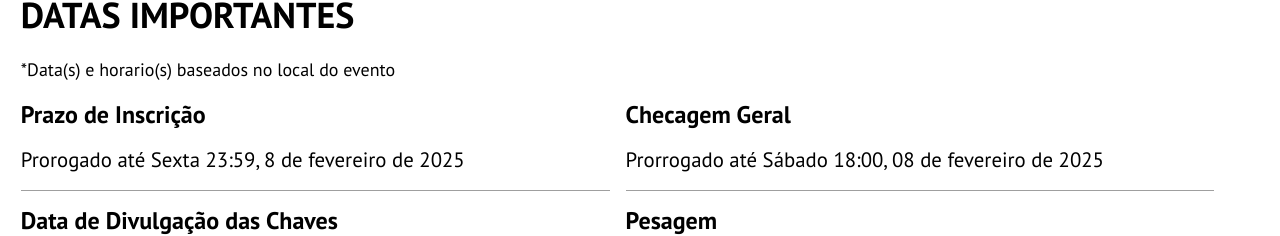
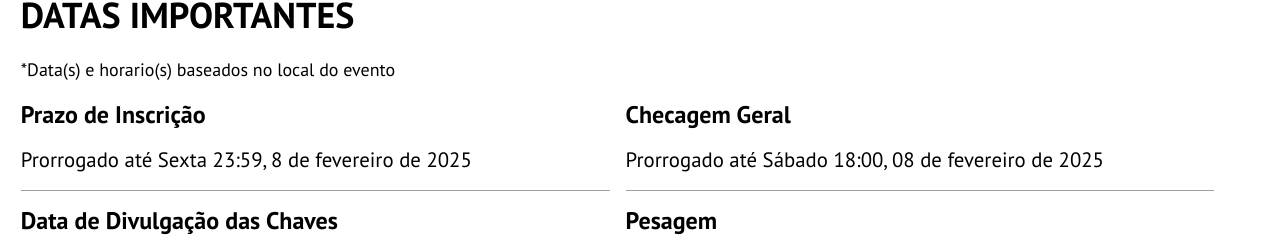
Before and after one commit to Jhonatafs/Dome-of-War, a plain HTML site: page events/dow_jiu_jitsu_1.html in a window 1280 px wide. Shown: the part 965-1201 px from the top of the page. Drawn offline with Linux system fonts and the light colour scheme.

Commit message:
Update dow_jiu_jitsu_1.html

```diff
--- a/events/dow_jiu_jitsu_1.html
+++ b/events/dow_jiu_jitsu_1.html
@@ -107,7 +107,7 @@
         <div id="warnings">
           <div class="notice">
             <h4>Prazo de Inscrição</h4>
-            <p>Prorogado até Sexta 23:59, 8 de fevereiro de 2025</p>
+            <p>Prorrogado até Sexta 23:59, 8 de fevereiro de 2025</p>
           </div>
           <div class="notice">
             <h4>Checagem Geral</h4>
```
